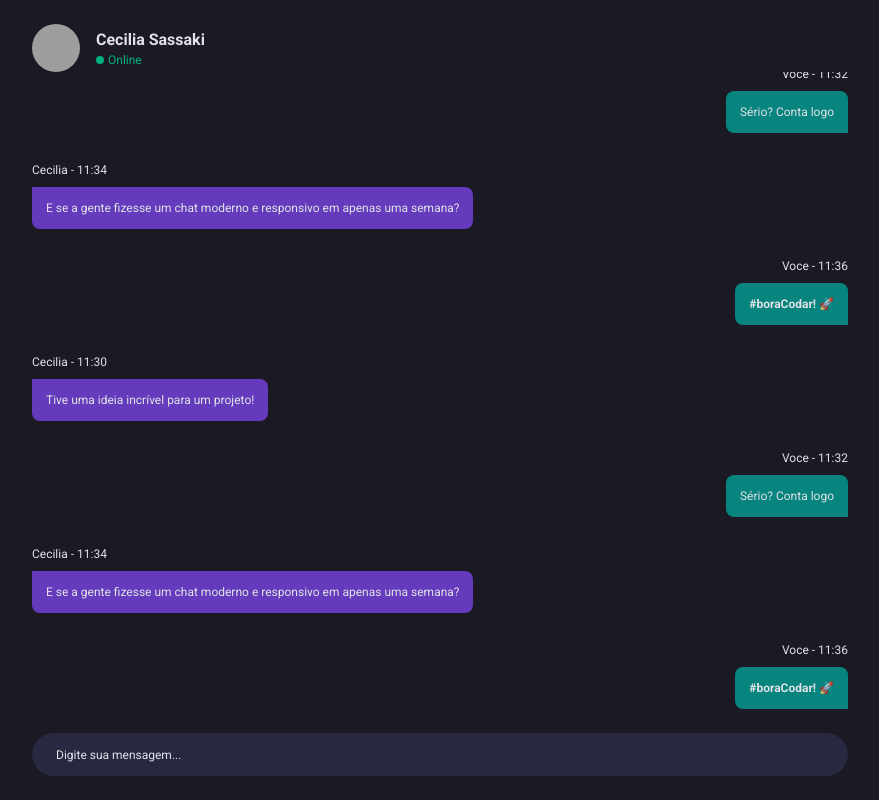
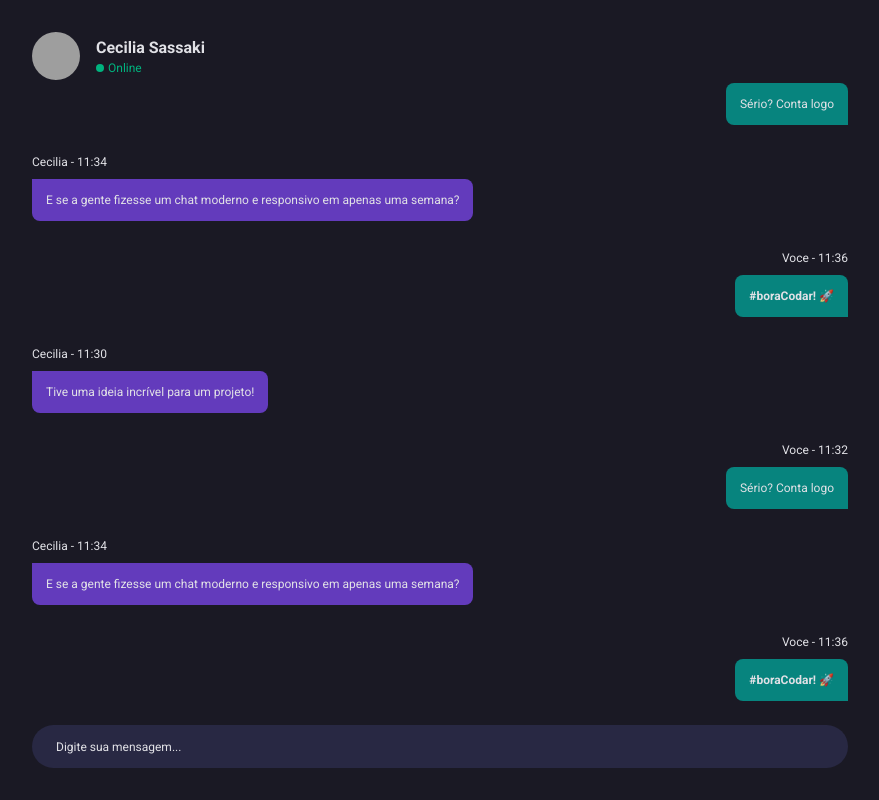
Before and after one commit to cledilson-devcode/chat, a plain HTML site: page index.html in a window 1280 px wide. Shown: the whole page, without its empty margins (200-1079 px from the left). Drawn offline with Linux system fonts and the light colour scheme; grey boxes are pictures that could not be loaded; some icons are missing.

Commit message:
ajustando padding

```diff
--- a/css/style.css
+++ b/css/style.css
@@ -1,6 +1,7 @@
 * {
     margin: 0;
     padding: 0;
+    border: 0;
     box-sizing: border-box;
     -webkit-font-smoothing: antialiased;
     -moz-osx-font-smoothing: grayscale;
@@ -26,7 +27,7 @@ body * {
 
 #app {
     /* padding: 24px 32px; */
-    padding: 2.4rem 3.2rem;
+    padding: 3.2rem;
 
     height: 100vh;
     width: 100vw;
```
